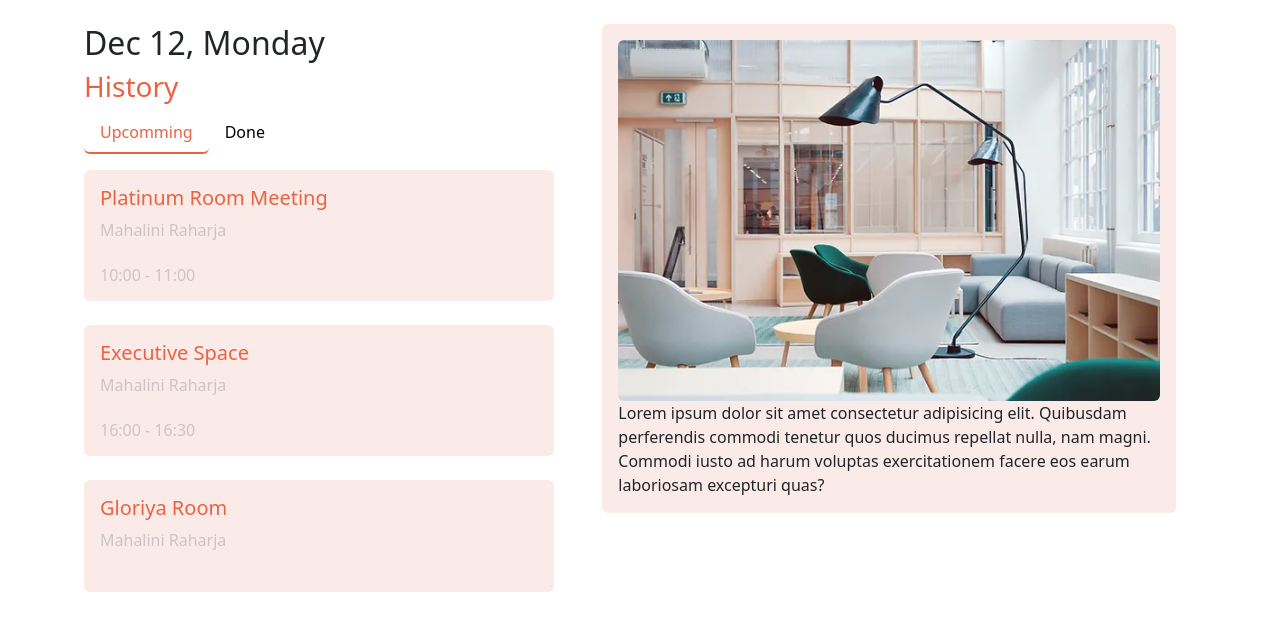
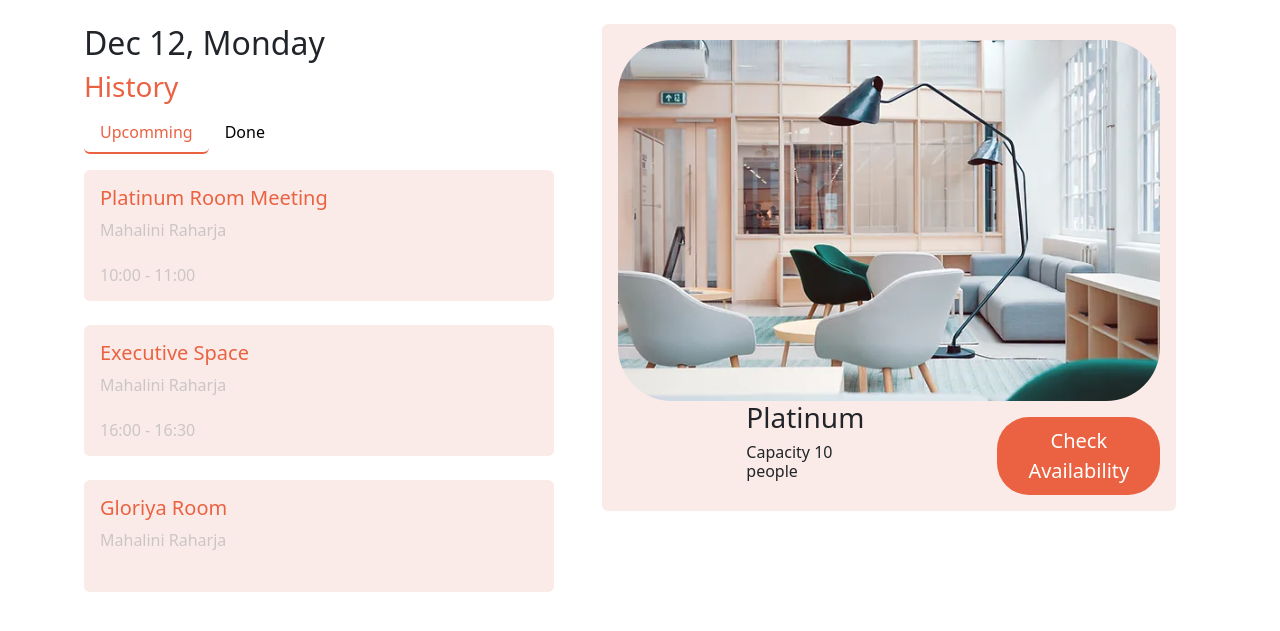
Before and after one commit to fahmi29/meeting-room, a CodeIgniter 4 app: template app/Views/dashboard.php in a window 1280 px wide. Shown: the part 56-687 px from the top of the page. Run offline with PHP 8.4 and a stand-in for CodeIgniter, Linux system fonts and the light colour scheme; the template is opened without the code that fills it, so the values that code supplies are empty; some libraries are stand-ins or nearby versions.

Commit message:
udah jadi dashboard

```diff
--- a/app/Views/dashboard.php
+++ b/app/Views/dashboard.php
@@ -53,8 +53,20 @@
 	<div class="col-md-6 pt-4">
 		<div class="card b-orange mb-4 ml-6">
 			<div class="card-body">
-				<img src="<?= base_url('assets/images/room1.png') ?>" class="rounded mx-auto d-block" />
-				<p>Lorem ipsum dolor sit amet consectetur adipisicing elit. Quibusdam perferendis commodi tenetur quos ducimus repellat nulla, nam magni. Commodi iusto ad harum voluptas exercitationem facere eos earum laboriosam excepturi quas?</p>
+				<img src="<?= base_url('assets/images/room1.png') ?>" class="rounded-image mx-auto d-block" />
+				<div class="row justify-content-center">
+					<div class="col-6 ">
+						<div class="col-12">
+							<h3 class="h3 left-l">Platinum</h3>
+						</div>
+						<div class="col-12">
+							<p class="h6 left-l">Capacity 10 people</p>
+						</div>
+					</div>
+					<div class="col-6 pt-3">
+						<button class="btn-rounded btn btn-lg bg-orange text-white left-m">Check Availability</button>
+					</div>
+				</div>
 			</div>
 		</div>
 	</div>
--- a/public/css/style.css
+++ b/public/css/style.css
@@ -20,6 +20,10 @@
     background-color: #FBEBE8;
 }
 
+.bg-orange {
+    background-color: #EA6242;
+}
+
 .card {
     border: none;
 }
@@ -27,3 +31,19 @@
 .c-grey {
     color: #CBC5C5;
 }
+
+.btn-rounded{
+    border-radius: 2rem;
+}
+
+.left-l{
+    padding-left: 8rem;
+}
+
+.left-m{
+    margin-left: 6rem;
+}
+
+.rounded-image{
+    border-radius: 3.375rem;
+}
```
